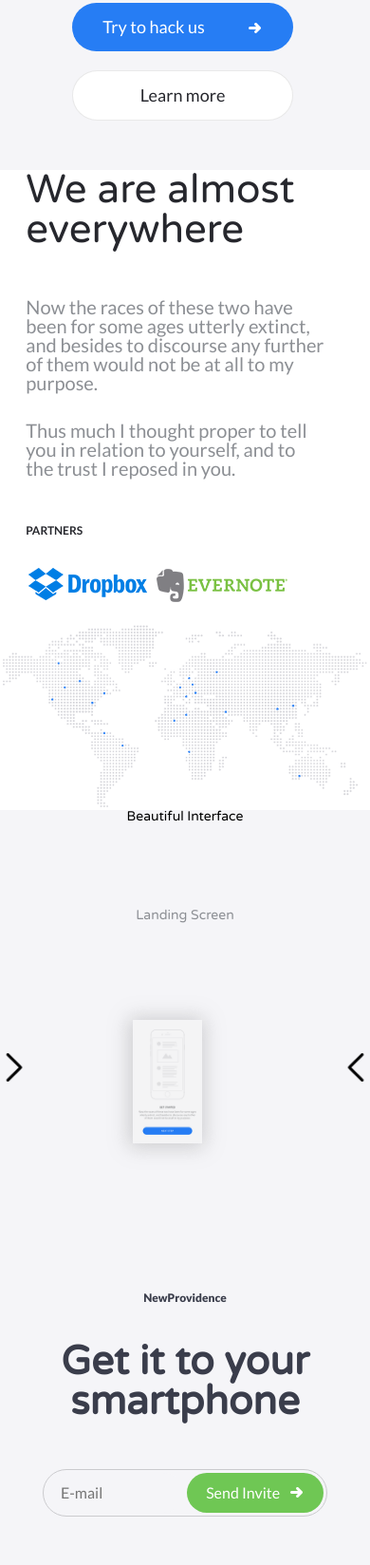
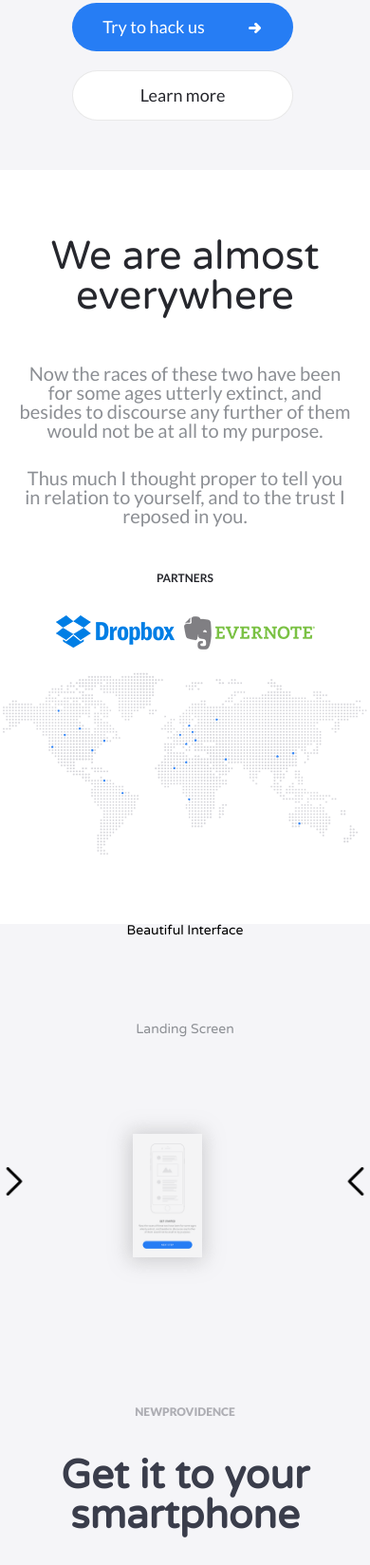
Before and after one commit to YuriSmal/team2, a plain HTML site: page index.html in a window 390 px wide. Shown: the part 2632-4280 px from the top of the page at 95% size. Drawn offline with nearby package versions, Linux system fonts and the light colour scheme; files whose address does not match are found by name.

Commit message:
fix some bugs

```diff
--- a/css/pylyponiuk-style.css
+++ b/css/pylyponiuk-style.css
@@ -11,14 +11,16 @@
 .map-feature{
 	display: flex;
 	box-sizing: border-box;
+  justify-content: center;
+  align-items: center;
 	background: #ffffff;
+  padding: 70px 0;
 }
 .map-feature .map-feature-left-block{
-	padding-left: 7%;
-	width: 35%;
+  max-width: 500px;
 }
 .map-feature .map-feature-right-block{
-	width: 65%;
+	max-width: 650px;
 }
 .map-feature .map-feature-left-block h1{
 	font-family: "Varela Round", sans-serif;
@@ -57,12 +59,15 @@
 	flex-flow: column;
 	background: #f5f5f8;
 	padding: 100px 0;
+	max-width: 1160px;
+	margin: auto;
 }
-.ready-to-buy h3{
+.ready-to-buy h3 {
   font-size: 12px;
-	color: #3a3d4b;
+  color: #aeaeb4;
   font-family: "Lato", sans-serif;
   font-weight: 900;
+  text-transform: uppercase;
   margin-bottom: 40px;
 }
 .ready-to-buy h2{
@@ -169,8 +174,8 @@
 	background: #f4f4f5;
 }
 .plan .plan-wrap{
-	width: 90%;
   margin: 0 auto;
+  max-width: 1160px;
 }
 .plan .plan-left{
 	width: 40%;
@@ -332,7 +337,14 @@
 }
 
 
-
+@media screen and ( max-width: 1250px ){
+	.plan .plan-left{
+		padding-left: 20px;
+	}
+	.map-feature .map-feature-left-block{
+   	padding-left: 7%;
+	}
+}
 
 @media screen and ( max-width: 1050px ) {
 	.plan-sub-block{
@@ -340,10 +352,16 @@
 	}
 	.plan .plan-left{
     width: 100%;
+    display: flex;
+    flex-flow: column;
     margin-bottom: 60px;
+    align-items: center;
+    justify-content: center;
+    text-align: center;
 	}
 	.plan .plan-right{
-		width: 100%;
+    width: 95%;
+    margin: auto;
 	}
 	.plan .plan-right > *{
 		width: 42%;
@@ -360,11 +378,17 @@
 		display: block;
 	}
 	.map-feature .map-feature-left-block{
-		width: 88%;
+		max-width: 100%;
+		display: flex;
+		justify-content: center;
+		align-items: center;
+		flex-flow: column;
 		margin-bottom: 20px;
+		text-align: center;
+		padding: 0 20px;
 	}
 	.map-feature .map-feature-right-block{
-		width: 100%;
+		max-width: 100%;
 	}
 }
 @media screen and ( max-width: 700px ) {
```
Lines whose indentation alone changed are shown as unchanged.
